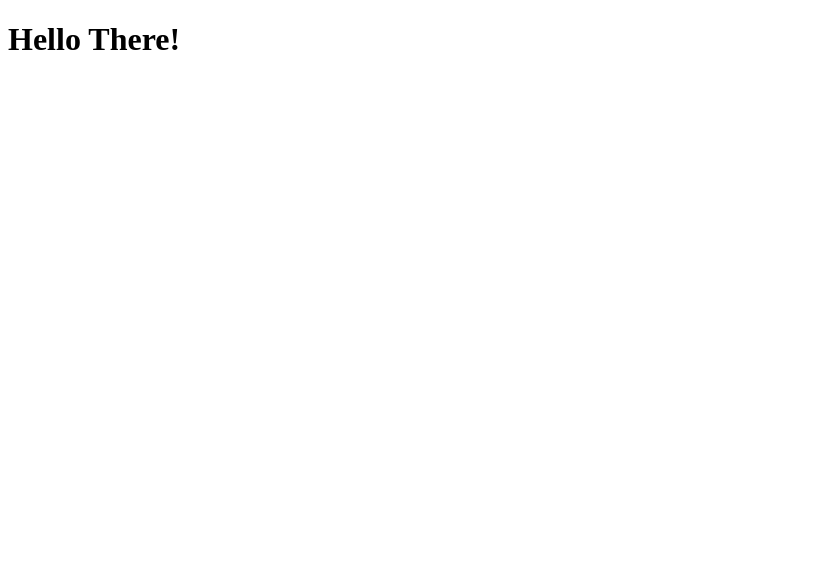
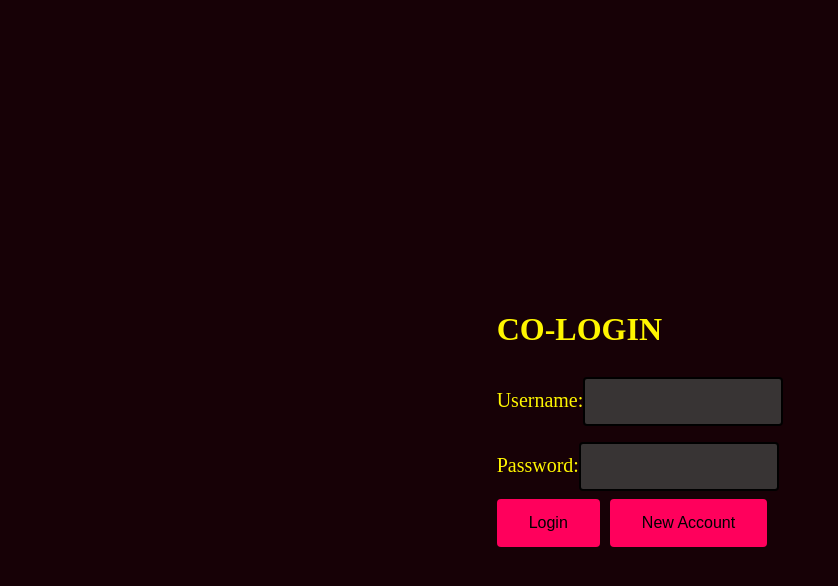
Before and after one commit to Aavtic/loginpage-react.rs, a React (Vite) app: page /login in a window 1280 px wide. Shown: the top 586 px of the page, without its empty margins (0-838 px from the left). Built offline with nearby package versions, Linux system fonts and the light colour scheme.

Commit message:
Added react-router to route between pages.

```diff
--- a/src/main.tsx
+++ b/src/main.tsx
@@ -1,9 +1,26 @@
 import { StrictMode } from 'react'
 import { createRoot } from 'react-dom/client'
-import App from './App.tsx'
+
+import LoginPage from "./components/LoginPage"
+import UserPage from "./components/UserPage"
+
+import {RouterProvider, createBrowserRouter} from 'react-router-dom'
+
+
+const router = createBrowserRouter([
+    {
+        path: "/login",
+        element: <LoginPage />
+    },
+
+    {
+        path: "/user",
+        element: <UserPage />
+    },
+]);
 
 createRoot(document.getElementById('root')!).render(
   <StrictMode>
-    <App />
+    <RouterProvider router={router} />
   </StrictMode>,
 )
```
